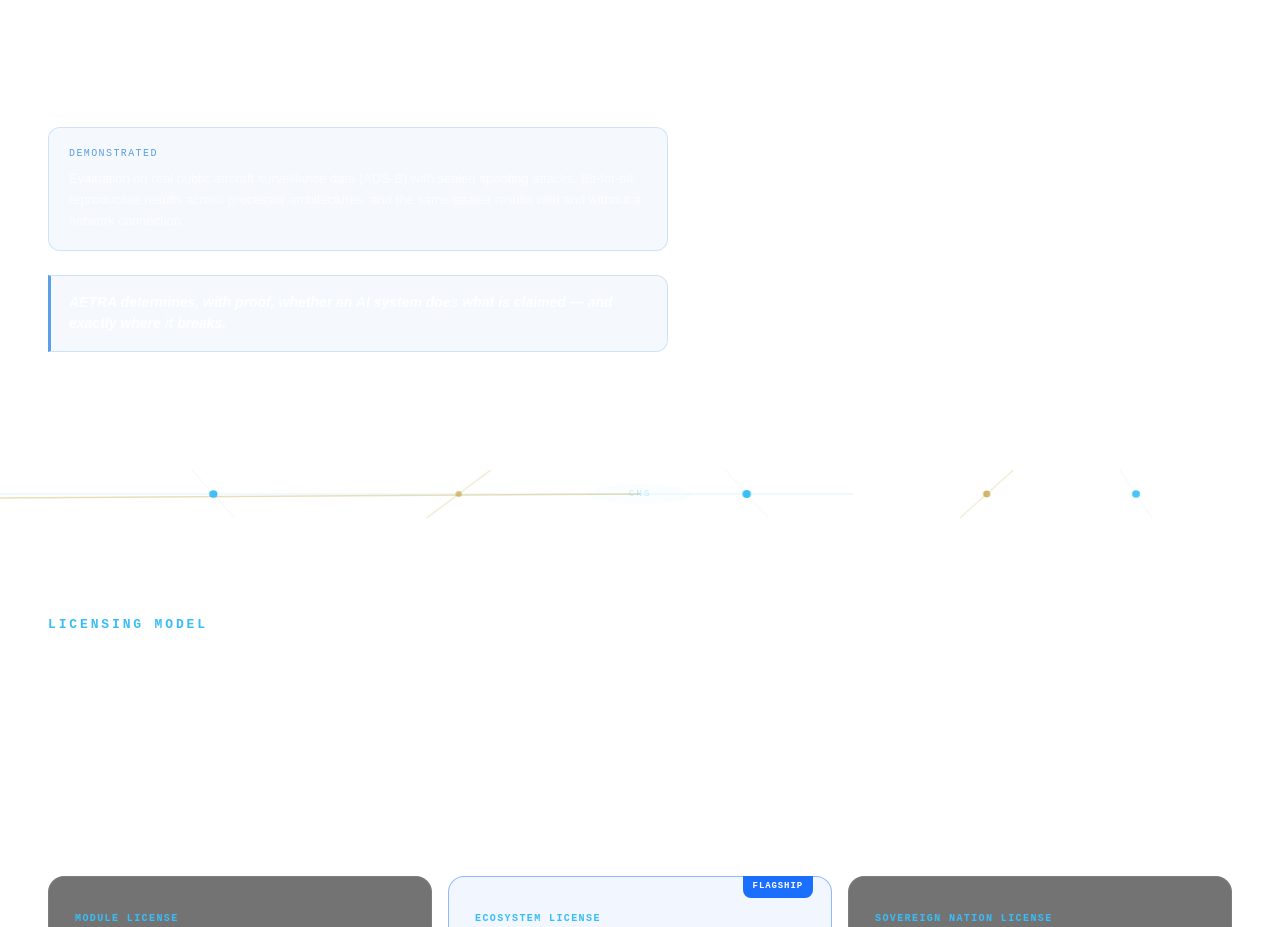
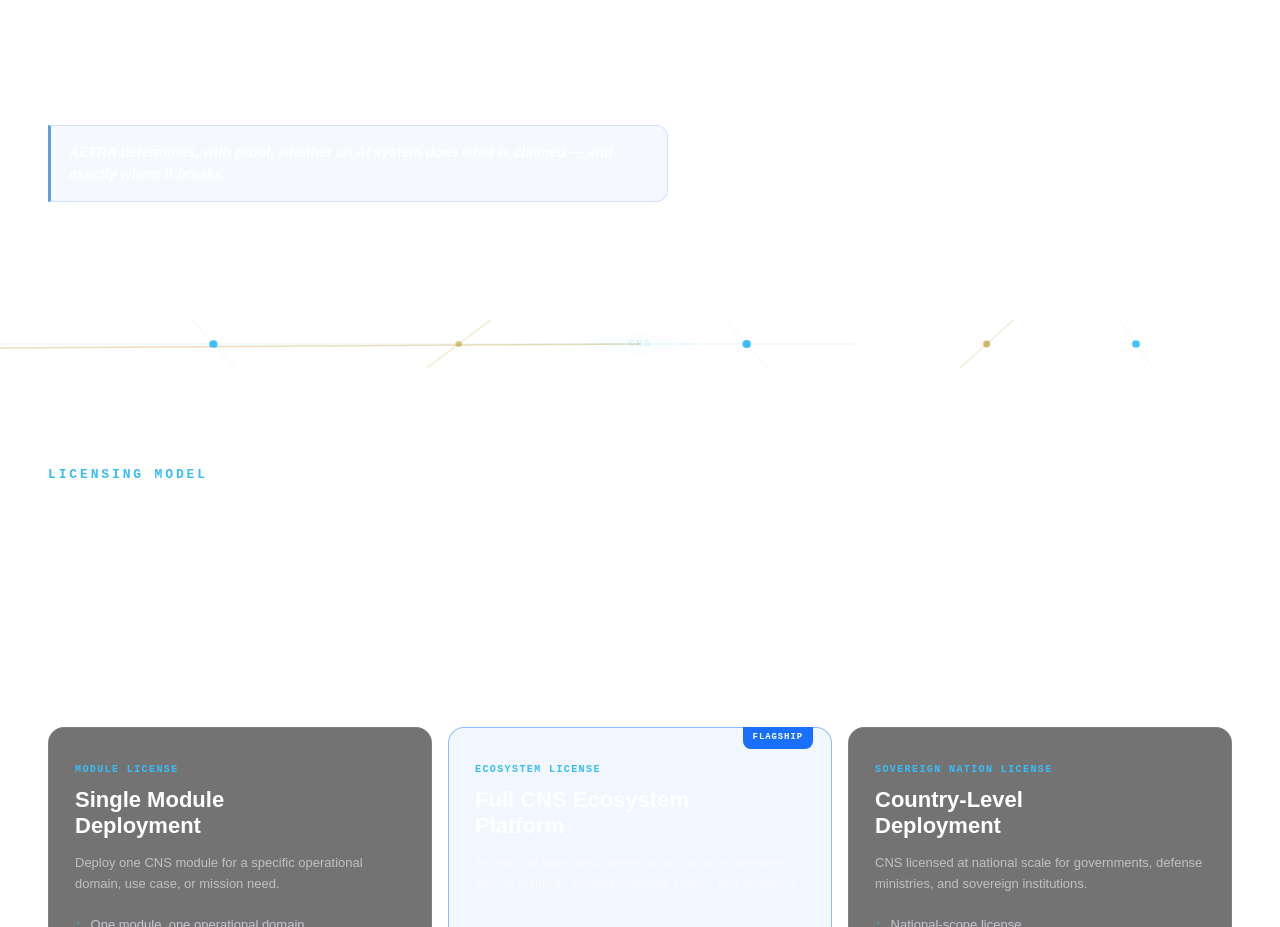
Before and after one commit to CausalNexusSystems/cns-site, a Next.js app: page / in a window 1280 px wide. Shown: the part 6620-7547 px from the top of the page. Built offline with nearby package versions, Linux system fonts and the light colour scheme.

Commit message:
Update page.tsx

```diff
--- a/src/app/page.tsx
+++ b/src/app/page.tsx
@@ -2717,11 +2717,6 @@ export default function Home() {
                 <p>AI is moving into decisions where a mistake costs lives, missions or critical infrastructure: sensor fusion, navigation integrity, spoofing detection and autonomous agents. Today, trust in these systems rests mostly on the vendor's own word and on benchmarks that cannot be reproduced. Before an autonomous system is fielded, someone must answer with proof: does it do what is claimed, under real conditions, and where does it break? AETRA answers that question deterministically, independently and with evidence that survives scrutiny.</p>
               </div>
 
-              <div className="aetra-demo">
-                <div className="aetra-demo-label">Demonstrated</div>
-                <p>Evaluation on real public aircraft surveillance data (ADS-B) with sealed spoofing attacks. Bit-for-bit reproducible results across processor architectures, and the same sealed results with and without a network connection.</p>
-              </div>
-
               <div className="aetra-closer">
                 AETRA determines, with proof, whether an AI system does what is claimed — and exactly where it breaks.
               </div>
```
